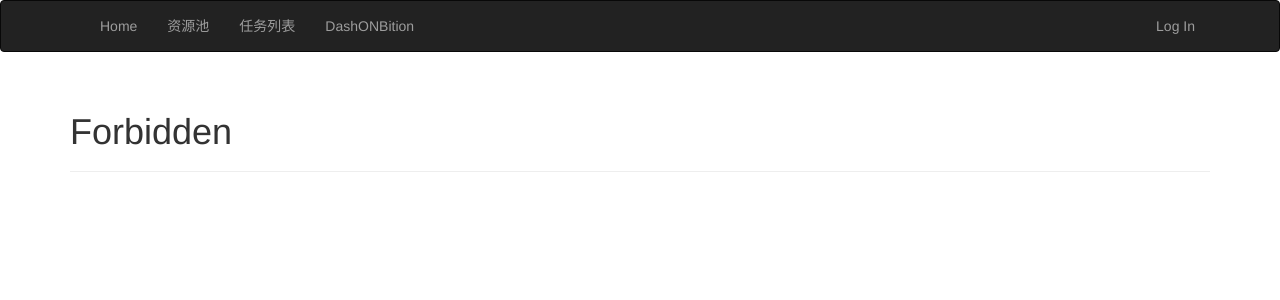
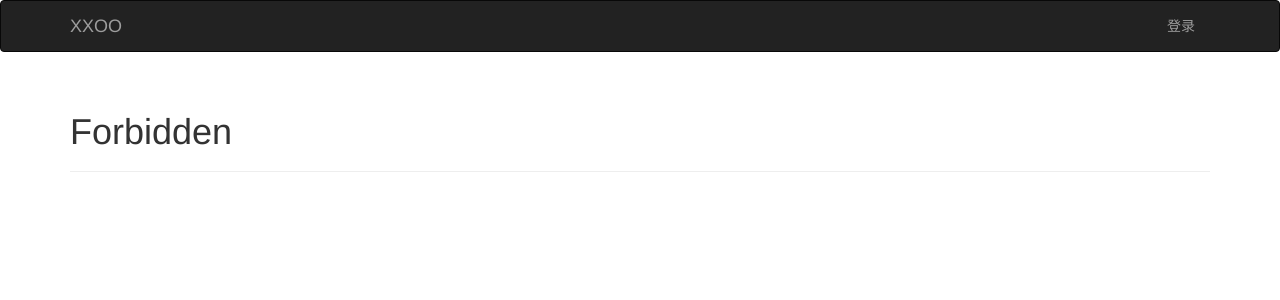
Before and after one commit to guomaoqiu/flask_bootstrap, a Python web app: template app/templates/403.html in a window 1280 px wide. Shown: the top 300 px of the page. Run offline with Jinja, Linux system fonts and the light colour scheme; the template is opened without the code that fills it, so the values that code supplies are empty; some libraries are stand-ins or nearby versions.

Commit message:
Initial commit

```diff
--- a/app/__init__.py
+++ b/app/__init__.py
@@ -5,6 +5,7 @@ from flask_moment import Moment
 from flask_sqlalchemy import SQLAlchemy
 from flask_login import LoginManager
 from config import config
+
 
 bootstrap = Bootstrap()
 mail = Mail()
@@ -14,7 +15,7 @@ db = SQLAlchemy()
 login_manager = LoginManager()
 login_manager.session_protection = 'strong'
 login_manager.login_view = 'auth.login'
-
+from flask_bootstrap import Bootstrap
 
 def create_app(config_name):
     app = Flask(__name__)
--- a/app/templates/base.html
+++ b/app/templates/base.html
@@ -18,30 +18,40 @@
                 <span class="icon-bar"></span>
                 <span class="icon-bar"></span>
             </button>
-            <!-- <a class="navbar-brand" href="{{ url_for('main.index') }}">Flasky</a> -->
+            <a class="navbar-brand" href="{{ url_for('main.index') }}">XXOO</a>
         </div>
         <div class="navbar-collapse collapse">
             <ul class="nav navbar-nav">
+                {% if current_user.is_authenticated %}
                 <li><a href="{{ url_for('main.index') }}">Home</a></li>
-                <li><a href="{{ url_for('main.index') }}">资源池</a></li>
-                <li><a href="{{ url_for('main.index') }}">任务列表</a></li>
-                <li><a href="{{ url_for('main.index') }}">DashONBition</a></li>
-                {% if current_user.is_authenticated %}
+                <li><a href="{{ url_for('main.index') }}">option1</a></li>
+                <li><a href="{{ url_for('main.index') }}">option2</a></li>
+                <li><a href="{{ url_for('main.index') }}">option3</a></li>
+                <li><a href="{{ url_for('main.index') }}">option3</a></li>
+                <li><a href="{{ url_for('main.index') }}">option4</a></li>
+                <li><a href="{{ url_for('main.index') }}">option5</a></li>
+                 <li class="dropdown">
+                    <a href="#" class="dropdown-toggle" data-toggle="dropdown">任务列表 <b class="caret"></b></a>
+                    <ul class="dropdown-menu">
+                        <li><a href="{{ url_for('auth.change_password') }}">任务1</a></li>
+                        <li><a href="{{ url_for('auth.change_email_request') }}">任务2</a></li>
+                    </ul>
+                </li>
                 <li><a href="{{ url_for('main.user', username=current_user.username) }}">Profile</a></li>
                 {% endif %}
             </ul>
             <ul class="nav navbar-nav navbar-right">
                 {% if current_user.is_authenticated %}
                 <li class="dropdown">
-                    <a href="#" class="dropdown-toggle" data-toggle="dropdown">Account <b class="caret"></b></a>
+                    <a href="#" class="dropdown-toggle" data-toggle="dropdown">账户 <b class="caret"></b></a>
                     <ul class="dropdown-menu">
-                        <li><a href="{{ url_for('auth.change_password') }}">Change Password</a></li>
-                        <li><a href="{{ url_for('auth.change_email_request') }}">Change Email</a></li>
-                        <li><a href="{{ url_for('auth.logout') }}">Log Out</a></li>
+                        <li><a href="{{ url_for('auth.change_password') }}">更改密码</a></li>
+                        <li><a href="{{ url_for('auth.change_email_request') }}">更改邮箱</a></li>
+                        <li><a href="{{ url_for('auth.logout') }}">登出</a></li>
                     </ul>
                 </li>
                 {% else %}
-                <li><a href="{{ url_for('auth.login') }}">Log In</a></li>
+                <li><a href="{{ url_for('auth.login') }}">登录</a></li>
                 {% endif %}
             </ul>
         </div>
```
